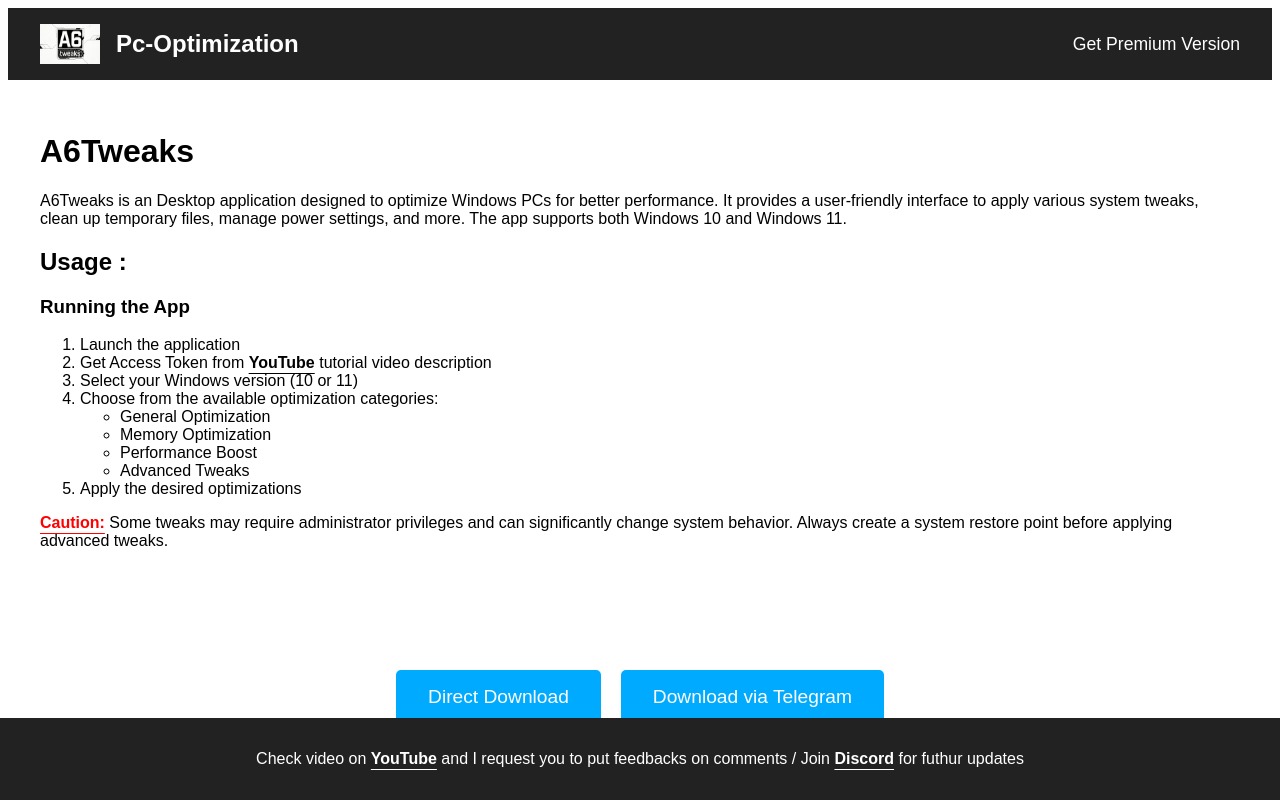
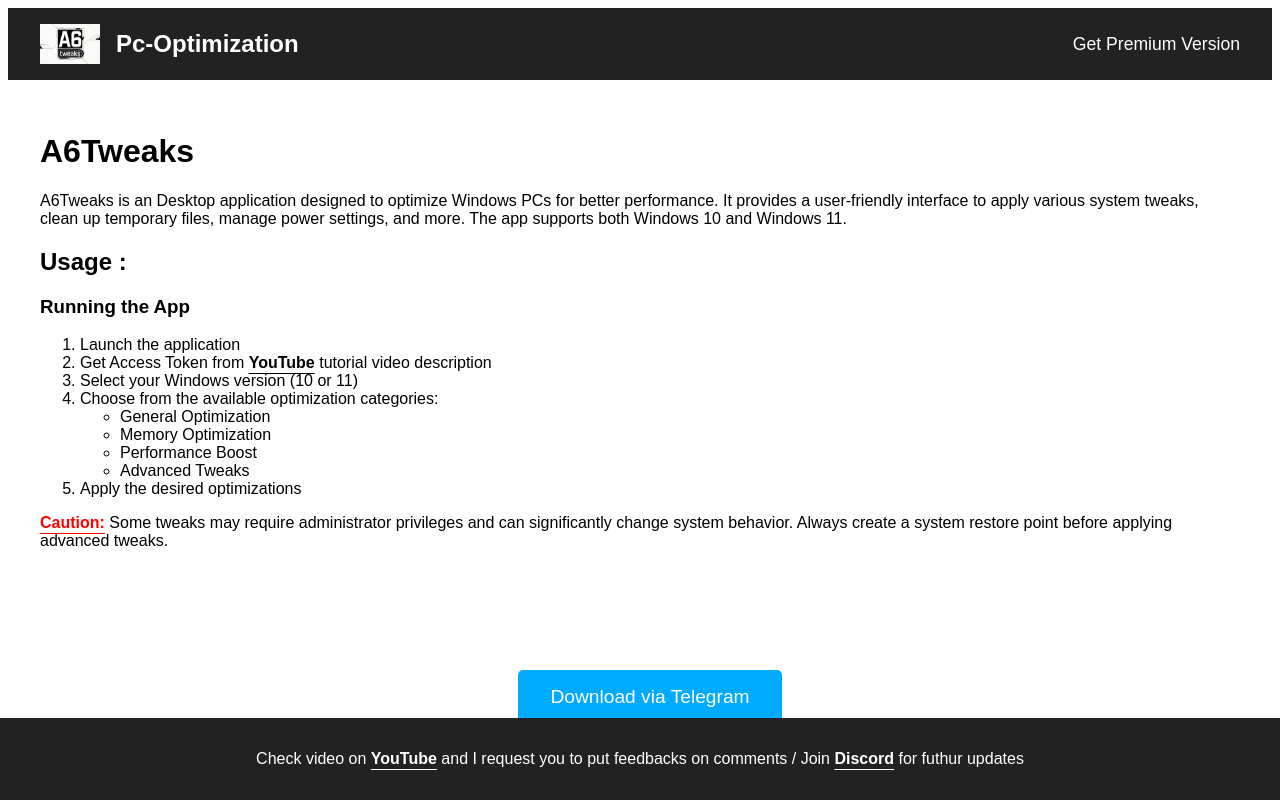
Before and after one commit to PhenomenalAjay/A6Tweaks-website, a React (Vite) app: page / in a window 1280 px wide. Built offline with nearby package versions, Linux system fonts and the light colour scheme.

Commit message:
suspend directdownload

```diff
--- a/src/pages/Download.jsx
+++ b/src/pages/Download.jsx
@@ -26,9 +26,9 @@
   return (
     <div className="download-container">
       <div className="download-group">
-        <button className="download-button" onClick={handleDownload} disabled={isDownloading}>
+        {/* <button className="download-button" onClick={handleDownload} disabled={isDownloading}>
           {isDownloading ? 'Downloading...' : 'Direct Download'}
-        </button>
+        </button> */}
       </div>
       <button className="telegram-button" onClick={telegramlink}>
         Download via Telegram
```
